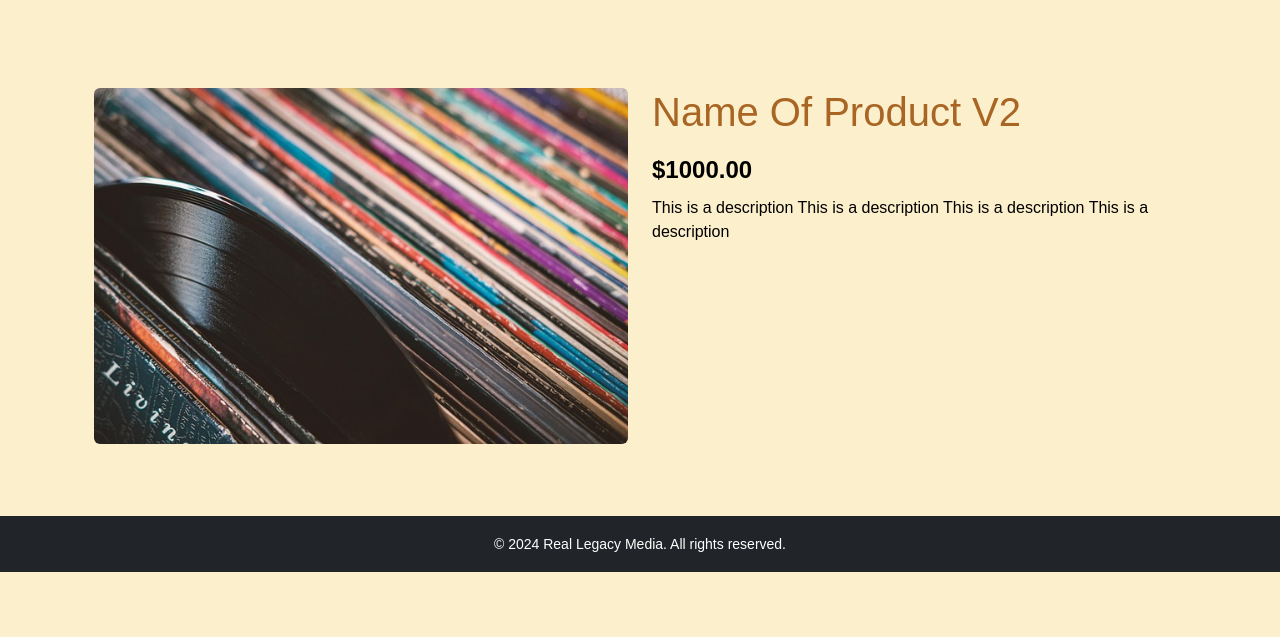
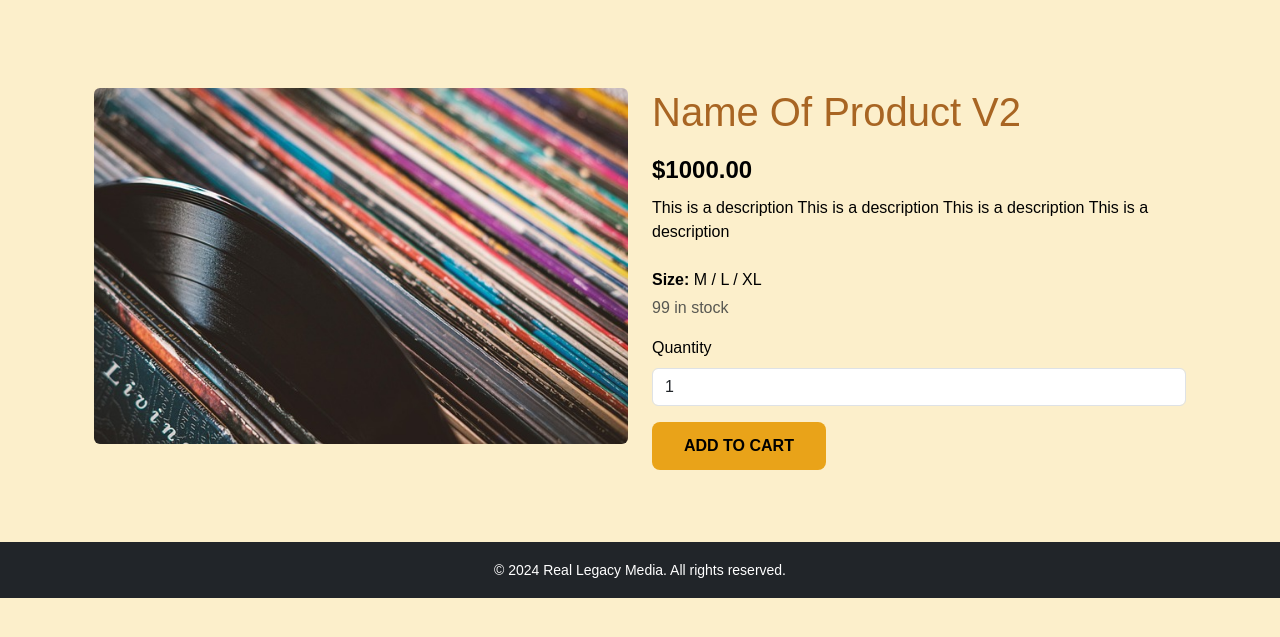
Before and after one commit to TylerRTDev/CI-MSProject4, a Django app: a page that uses templates/products/detail.html in a window 1280 px wide. Shown: the part 56-693 px from the top of the page. Run offline with Django 5.2, Linux system fonts and the light colour scheme; data comes from the database, SQL or seed files in the repository; both versions use the stored data as it was after the commit; data that the repository does not hold is empty; some web fonts are replaced.

Commit message:
Update: Fallback to Product.stock for detail page quantity and availability logic set product model values 'mediaType' and 'genre' to blank=True. Clothing now doesn't have to use these properties

```diff
--- a/products/models.py
+++ b/products/models.py
@@ -42,10 +42,10 @@ class Category(models.Model):
 class Product(models.Model):
     name = models.CharField(max_length=200)
     slug = models.SlugField(unique=True)
-    category = models.ForeignKey(Category, on_delete=models.CASCADE, null=True, blank=True)
+    category = models.ForeignKey(Category, on_delete=models.CASCADE, null=True)
     description = models.TextField()
-    genre = models.ForeignKey(Genre, on_delete=models.SET_NULL, null=True)
-    media_type = models.ForeignKey(MediaType, on_delete=models.SET_NULL, null=True)
+    genre = models.ForeignKey(Genre, on_delete=models.SET_NULL, null=True, blank=True)
+    media_type = models.ForeignKey(MediaType, on_delete=models.SET_NULL, null=True, blank=True)
     price = models.DecimalField(max_digits=10, decimal_places=2)
     stock = models.PositiveIntegerField()
     is_featured = models.BooleanField(default=False)
--- a/products/views.py
+++ b/products/views.py
@@ -1,5 +1,5 @@
 from django.shortcuts import render
-from .models import Product, Genre, MediaType
+from .models import Product, Genre, MediaType, ProductVariant
 from django.shortcuts import get_object_or_404
 
 def product_list(request):
@@ -52,4 +52,8 @@ def product_list(request):
 
 def product_detail(request, slug):
     product = get_object_or_404(Product, slug=slug)
-    return render(request, 'products/detail.html', {'product': product})
+    variants = product.variants.filter(stock__gt=0)
+    return render(request, 'products/detail.html', {
+        'product': product,
+        'variants': variants
+    })
--- a/templates/products/detail.html
+++ b/templates/products/detail.html
@@ -15,6 +15,31 @@
                 <p class="mb-4">{{ product.description }}</p>
 
                 <!-- Dynamic variant form will go here next -->
+                {% if product.stock > 0 %}
+                <form method="POST" action="#">
+                    {% csrf_token %}
+
+                    <!-- Optional: Show static info -->
+                    <div class="mb-3">
+                        {% if product.category.name == "Clothing" %}
+                        <p class="mb-1"><strong>Size:</strong> M / L / XL</p>  <!-- placeholder for now -->
+                        {% endif %}
+                        <p class="text-muted">{{ product.stock }} in stock</p>
+                    </div>
+
+                    <!-- Quantity Selector -->
+                    <div class="mb-3">
+                        <label for="quantity" class="form-label">Quantity</label>
+                        <input type="number" name="quantity" id="quantity"
+                            class="form-control" value="1" min="1" max="{{ product.stock }}">
+                    </div>
+
+                    <button type="submit" class="btn btn-retro">Add to Cart</button>
+                </form>
+                {% else %}
+                    <p class="text-danger fw-bold">This product is currently out of stock.</p>
+                {% endif %}
+
             </div>
         </div>
     </div>
```
Also changed, not shown: db.sqlite3.
